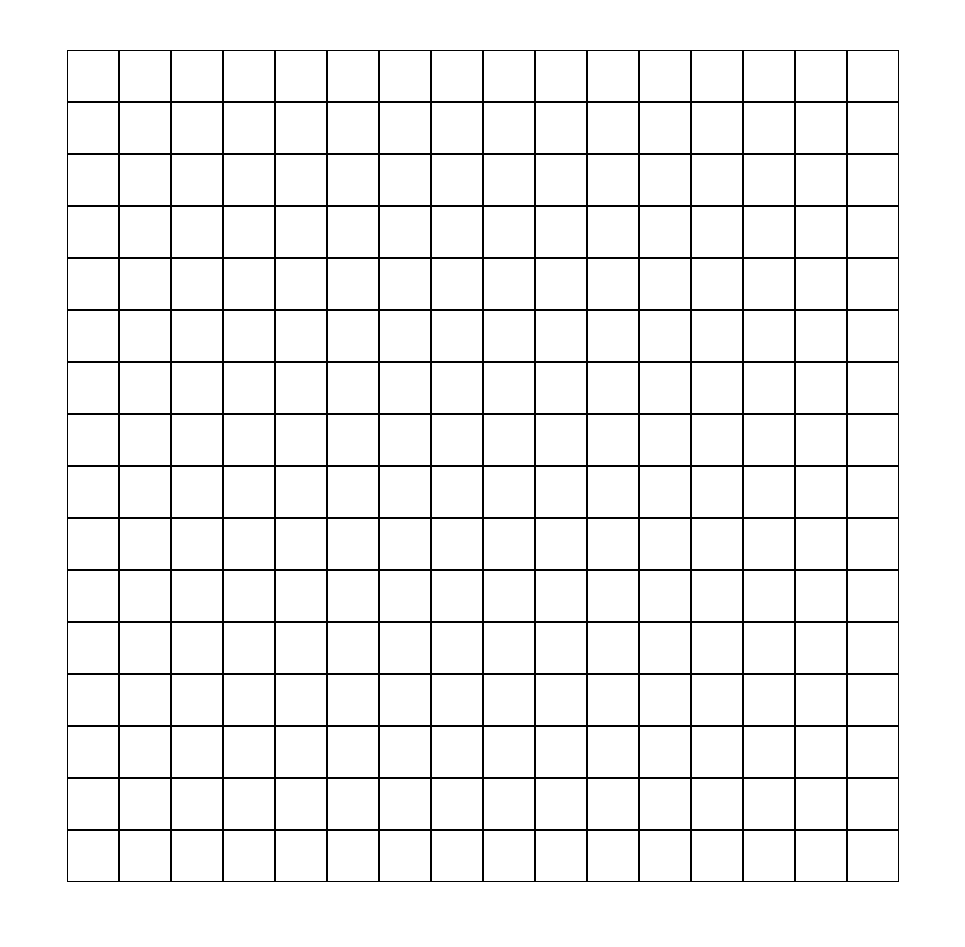
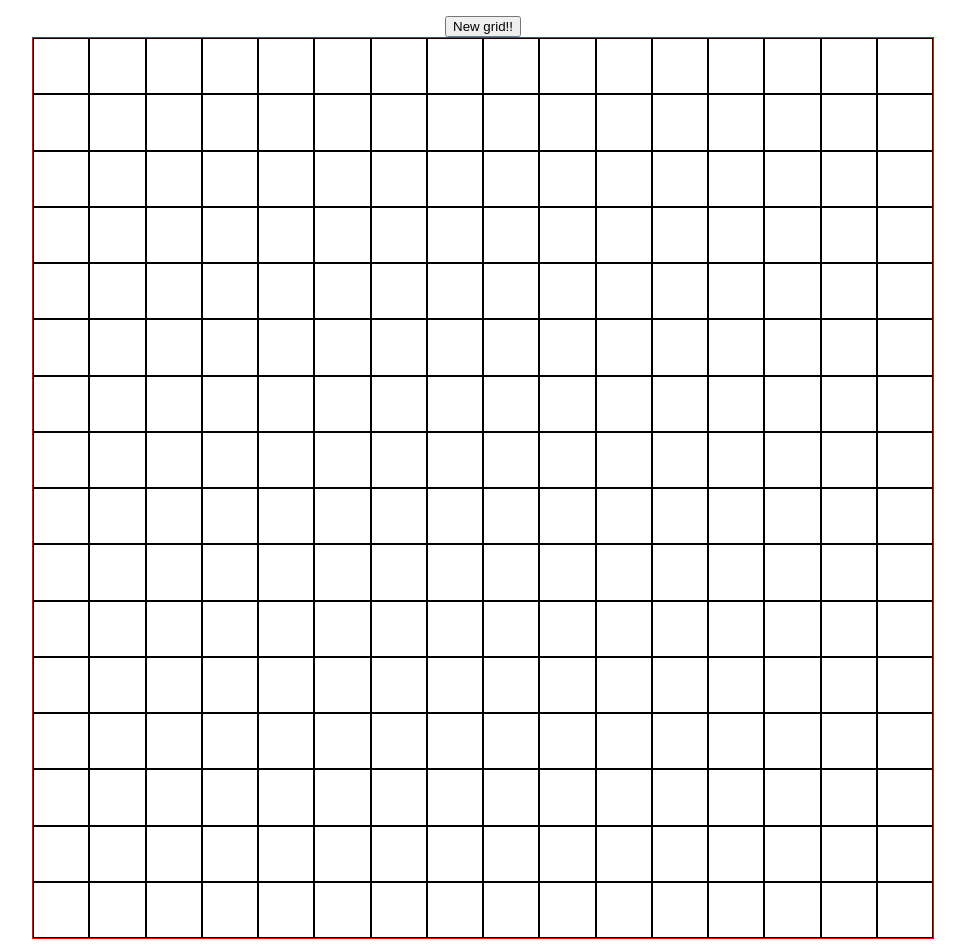
Before and after one commit to Thoraker/Etch-a-Sketch, a plain HTML site: page index.html in a window 1280 px wide. Shown: the whole page, without its empty margins (157-1122 px from the left). Before the commit the page ends 890 px from the top, so only its background shows below. Drawn offline with Linux system fonts and the light colour scheme.

Commit message:
Add button to set a new grid

```diff
--- a/index.html
+++ b/index.html
@@ -7,6 +7,7 @@
     <link rel="stylesheet" href="style.css" />
   </head>
   <body>
+    <button>New grid!!</button>
     <div class="container"></div>
     <script src="script.js"></script>
   </body>
--- a/script.js
+++ b/script.js
@@ -1,7 +1,39 @@
-const divContainer = document.querySelector(".container");
+const btn = document.querySelector("button");
+let input = 16;
+btn.addEventListener("click", () => {
+  let newGridSize = prompt("Enter new grid size");
+  if (newGridSize > 100) {
+    alert("Please enter a number between 1 and 100");
+    return;
+  }
+  const row = document.querySelectorAll(".row");
+  const column = document.querySelectorAll(".column");
+  row.forEach((grid) => grid.remove());
+  column.forEach((grid) => grid.remove());
+  createGrid(newGridSize);
+});
 
-for (let i = 0; i < 272; i++) {
-  let div = document.createElement("div");
-  div.classList.add("box");
-  divContainer.appendChild(div);
+function createGrid(input) {
+  const divContainer = document.querySelector(".container");
+  let gridSize = input;
+  for (let i = 0; i < gridSize; i++) {
+    let column = document.createElement("div");
+    column.classList.add("column");
+    for (let j = 1; j <= gridSize; j++) {
+      let row = document.createElement("div");
+      row.classList.add("row");
+      // row.innerText = i * gridSize + j;
+      column.appendChild(row);
+    }
+    divContainer.appendChild(column);
+  }
+  const boxes = document.querySelectorAll(".row");
+
+  boxes.forEach((box) => {
+    box.addEventListener("mouseover", () => {
+      box.style.backgroundColor = "red";
+    });
+  });
 }
+
+createGrid(input);
--- a/style.css
+++ b/style.css
@@ -1,22 +1,29 @@
+body {
+  display: flex;
+  flex-direction: column;
+  justify-content: center;
+  align-items: center;
+  margin-top: 16px;
+}
+
 .container {
   display: flex;
-  flex-wrap: wrap;
-  justify-content: center;
-  margin-top: 50px;
+  flex-direction: column;
+  height: 900px;
+  width: 900px;
+  justify-content: space-around;
+  border: 1px solid red;
 }
 
-.container > .box {
-  border: 1px solid black;
-  width: 50px;
-  height: 50px;
+.container > .column {
+  display: flex;
+  flex: 1 0 auto;
+  height: auto;
+  flex-direction: row;
 }
 
-.container > div:nth-child(17n + 1) {
-  width: 100%;
-  border: 0;
-  height: 0;
+.container > .column > .row {
+  flex: 1;
+  border: 1px solid black;
+  display: flex;
 }
-
-.container > .box:hover {
-  background-color: red;
-}
```
